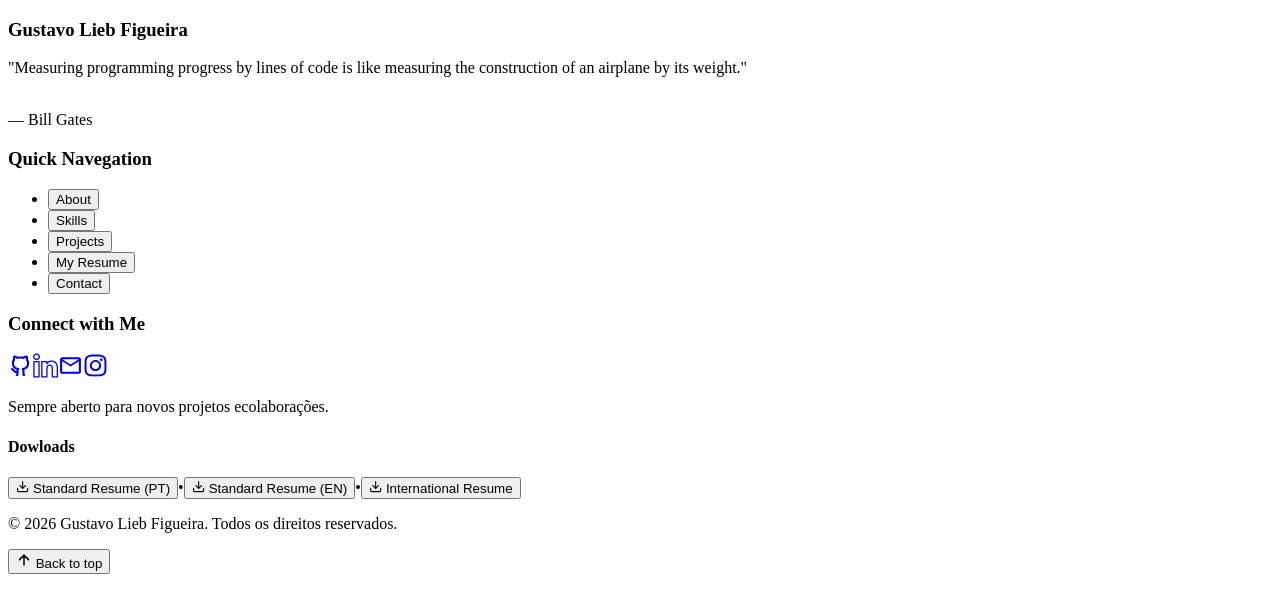
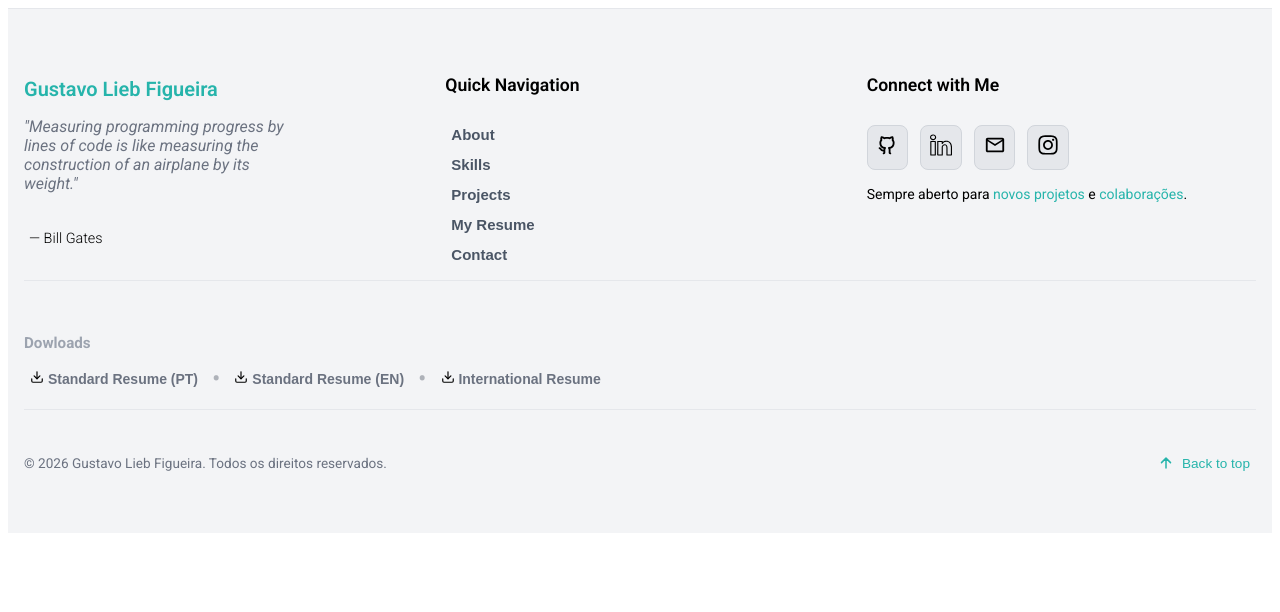
Before and after one commit to Lieberr/Portfolio-Gustavo-Lieb, a React (Vite) app in the folder portfolio-gustavo/: page / in a window 1280 px wide. Shown: the top 612 px of the page. Built offline with nearby package versions, Linux system fonts and the light colour scheme.

Commit message:
footer v2 Estilizado

```diff
--- a/portfolio-gustavo/src/components/Footer.jsx
+++ b/portfolio-gustavo/src/components/Footer.jsx
@@ -30,7 +30,7 @@ const Footer = () => {
                     {/*Navegation*/}
 
                     <div>
-                        <h3 className="section-title">Quick Navegation</h3>
+                        <h3 className="section-title">Quick Navigation</h3>
                         <ul className="nav-list">
                             <li>
                                 <button>
@@ -72,28 +72,28 @@ const Footer = () => {
                             <a href="https://github.com/Lieberr"
                             target="_blank"
                             className="icon"
-                            rel=""><RiGithubLine size={25} /></a>
+                            rel=""><RiGithubLine color="black" size={22} /></a>
 
 
                             <a href="https://www.linkedin.com/in/gustavo-lieb-figueira/"
                             target="_blank"
                             className="icon"
-                            rel=""><SlSocialLinkedin size={25} /></a>
+                            rel=""><SlSocialLinkedin color="black" size={22} /></a>
 
 
                             <a href="mailto:gustavoliebfigueira@gmail.com"
                             target="_blank"
                             className="icon"
-                            rel=""><MdOutlineMail size={25} /></a>
+                            rel=""><MdOutlineMail color="black" size={22} /></a>
 
                             <a href="https://www.instagram.com/gustavo.lieb/"
                             target="_blank"
                             className="icon"
-                            rel=""><FaInstagram size={25} /></a>
+                            rel=""><FaInstagram color="black" size={22} /></a>
                         </div>
                         <p className="collab">
                             Sempre aberto para{' '}
-                            <span className="collab-span">novos projetos</span> e
+                            <span className="collab-span">novos projetos</span> e{' '}
                             <span className="collab-span">colaborações</span>.
                         </p>
                     </div>
@@ -102,11 +102,11 @@ const Footer = () => {
                     <div className="dowloads">
                         <h4 className="dowload-title">Dowloads</h4>
                         <div className="dowloads-link">
-                            <button className="dowload-btn"> <FiDownload /> Standard Resume (PT)</button>
+                            <button className="dowload-btn"> <FiDownload color="black" /> Standard Resume (PT)</button>
                             <span className="span-separator-dowload">•</span>
-                            <button className="dowload-btn"> <FiDownload /> Standard Resume (EN)</button>
+                            <button className="dowload-btn"> <FiDownload color="black" /> Standard Resume (EN)</button>
                             <span className="span-separator-dowload">•</span>
-                            <button className="dowload-btn"> <FiDownload /> International Resume</button>
+                            <button className="dowload-btn"> <FiDownload color="black" /> International Resume</button>
                         </div>
                     </div>
 
--- a/portfolio-gustavo/src/index.css
+++ b/portfolio-gustavo/src/index.css
@@ -0,0 +1,222 @@
+@import url('https://fonts.googleapis.com/css2?family=Roboto:ital,wght@0,100..900;1,100..900&display=swap');
+
+body{
+    font-family: "Roboto", sans-serif;
+    font-optical-sizing: auto;
+    font-style: normal;
+}
+
+/*Footer CSS*/
+
+.footer{
+    background-color: #f3f4f6;
+    border-top: 1px solid #e5e7eb;
+    transition: background 0.3s, border 0.3s;
+}
+
+body.dark .footer{
+    background: #0d1117;
+    border-color: #1f2933;
+}
+
+.footer-container{
+    max-width: 1280px;
+    margin: auto;
+    padding: 3rem 1rem;
+}
+
+.footer-grid{
+    display: grid;
+    gap: 2rem;
+}
+
+@media(min-width: 768px){
+    .footer-grid{
+        grid-template-columns: repeat(3, 1fr);
+    }
+}
+
+.footer-name{
+    font-size: 1.25rem;
+    font-weight: 600;
+    color: #26b4ab;
+    margin-bottom: 1rem;
+}
+
+.footer-paragraph{
+    color: #6b7280;
+    font-style: italic;
+    max-width: 260px;
+}
+
+body.dark .footer-paragraph{
+    color: #9ca3af;
+}
+
+.footer-paragraph-name{
+    font-size: 0.9rem;
+    font-weight: 300;
+    margin: 5px;
+
+}
+
+.section-title{
+    font-size: 1.1rem;
+    font-weight: 600;
+    margin-bottom: 1rem;
+    padding-bottom: 14px;
+}
+
+.nav-list{
+    list-style: none;
+    padding: 0;
+}
+
+.nav-list li{
+    margin-bottom: 0.7rem;
+}
+
+.nav-list button{
+    background: none;
+    border: none;
+    cursor: pointer;
+    color: #4a5565;
+    transition: color 0.3s;
+    font-weight: 550;
+    font-size: 15px;
+}
+
+body.dark .nav-list button{
+    color: #9ca3af;
+}
+
+.nav-list button:hover{
+    color: #4ecdc4;
+}
+
+.social-icons{
+    display: flex;
+    gap: 0.75rem;
+    margin-bottom: 1rem;
+}
+
+.social-icons a{
+    padding: 0.55rem;
+    background: #e5e7eb;
+    border-radius: 0.5rem;
+    border: 1px solid #d1d5db;
+    align-items: center;
+}
+
+body.dark .social-icons a{
+    background: rgba(31, 41, 55, 0.5);
+}
+
+.social-icons a:hover{
+    border-color: rgba(78, 205, 196, 0.5);
+}
+
+.collab{
+    font-size: 0.875rem;
+}
+
+body.dark .collab{
+    color: #9ca3af;
+}
+
+.collab span{
+    color: #26b4ab
+}
+
+.dowloads{
+    border-top: 1px solid #e5e7eb;
+    padding: 2rem 0 1rem;
+}
+
+body.dark .dowloads{
+    border-color: #1f2933;
+}
+
+.dowloads h4{
+    font-size: 0.95rem;
+    color: #9ca3af;
+    margin-bottom: 0.75rem;
+}
+
+.dowloads-link{
+    display: flex;
+    flex-wrap: wrap;
+    gap: 0.5rem;
+    font-size: 0.85rem;
+
+}
+
+.span-separator-dowload{
+    color: #aeb2b9;
+    font-size: 25px;
+}
+
+.dowloads-link button{
+    background: none;
+    border: none;
+    cursor: pointer;
+    color: #6b7280;
+    font-weight: 600;
+    font-size: 14px;
+    transition: color 0.3;
+}
+
+
+body.dark .downloads-link button{
+    color: #9ca3af;
+}
+
+.dowloads-link button:hover{
+    color: #4ecdc4;
+}
+
+.footer-bottom{
+    border-top: 1px solid #e5e7eb;
+    padding-top: 2rem;
+    display: flex;
+    flex-direction: column;
+    gap: 1rem;
+    align-items: center;
+    justify-content: space-between;
+}
+
+
+body.dark .footer-bottom{
+    border-color: #1f2933;
+}
+
+.footer-bottom p{
+    font-size: 0.85rem;
+    color: #6b7280;
+}
+
+
+body.dark .footer-bottom p{
+    color: #9ca3af;
+}
+@media (min-width: 640px){
+    .footer-bottom{
+        flex-direction: row;
+    }
+}
+
+.scroll-to-top {
+    background: none;
+    border: none;
+    cursor: pointer;
+    display: flex;
+    align-items: center;
+    gap: 0.5rem;
+    font-size: 0.85rem;
+    color: #26b4ab;
+    transition: color 0.3s;
+}
+
+.scroll-to-top:hover{
+    color: #0d948b;
+}
```
